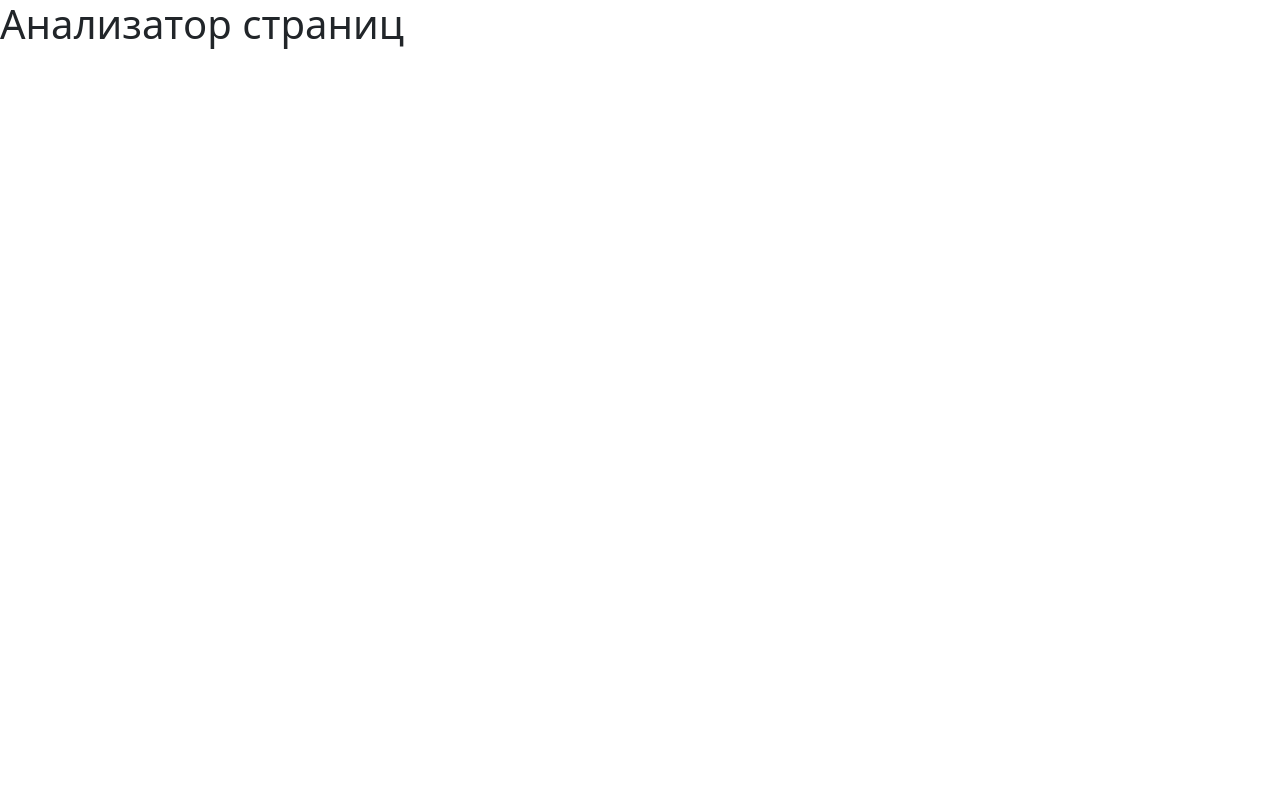
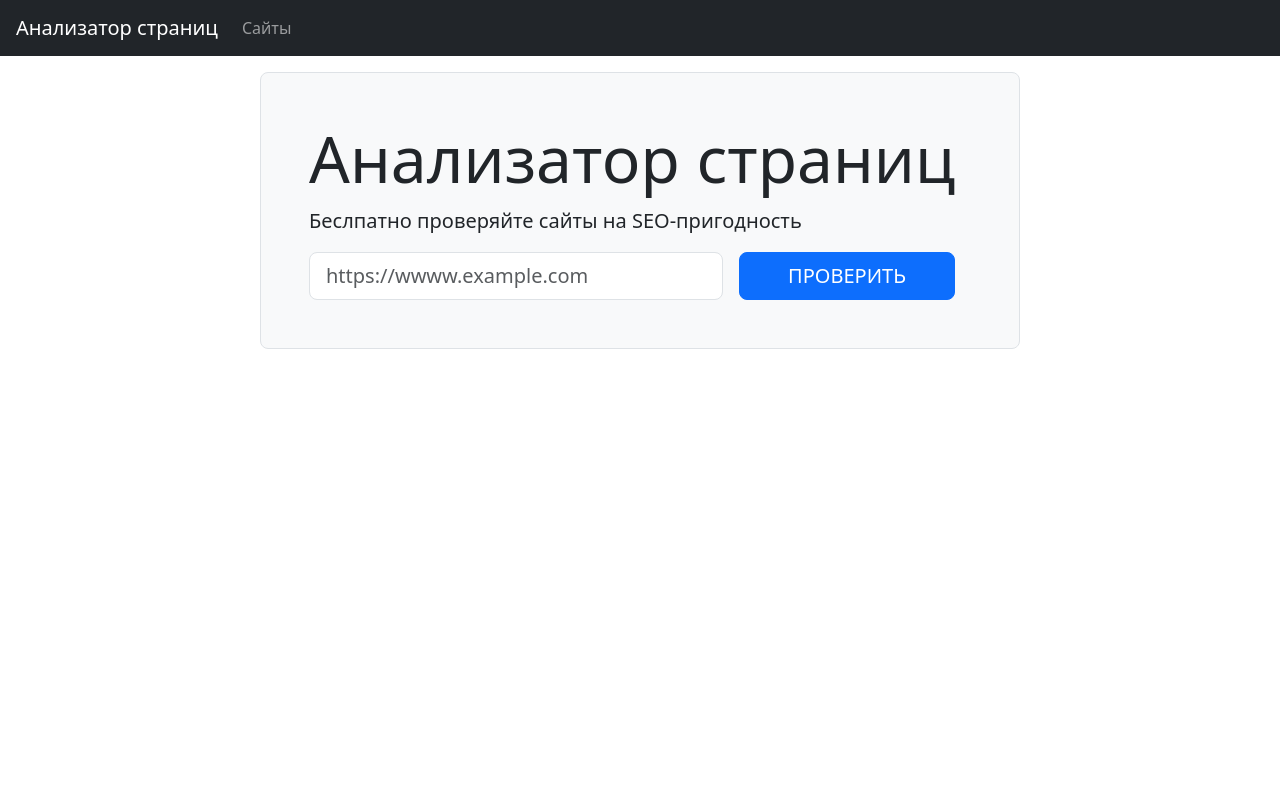
Before and after one commit to Krushovice/python-project-83, a Flask app: page / in a window 1280 px wide. Before the commit the page is almost empty. Run offline with Flask 2, Linux system fonts and the light colour scheme.

Commit message:
Создан макет главной страницы по шаблону

```diff
--- a/page_analyzer/templates/index.html
+++ b/page_analyzer/templates/index.html
@@ -6,8 +6,33 @@
     <link href="https://cdn.jsdelivr.net/npm/bootstrap@5.3.2/dist/css/bootstrap.min.css" rel="stylesheet" integrity="sha384-T3c6CoIi6uLrA9TneNEoa7RxnatzjcDSCmG1MXxSR1GAsXEV/Dwwykc2MPK8M2HN" crossorigin="anonymous">
     <title>Анализатор страниц</title>
   </head>
-  <body>
-    <h1>Анализатор страниц</h1>
+  <body class="min-vh-100 d-flex flex-column">
+    <header class="flex-shrink-0">
+      <nav class="navbar navbar-expand-md navbar-dark bg-dark px-3">
+        <a class="navbar-brand" href="/">Анализатор страниц</a>
+        <div id="navbarNav">
+          <ul class="navbar-nav">
+            <li class="nav-item">
+              <a class="nav-link" href="/urls">Сайты</a>
+            </li>
+          </ul>
+        </div>
+      </nav>
+    </header>
+    <main class ="flex-grow-1">
+      <div class="container-lg mt-3">
+        <h1></h1>
+        <div class="row">
+          <div class="col-12 col-md-10 col-lg-8 mx-auto border rounded-3 bg-light p-5">
+            <h1 class="display-3">Анализатор страниц</h1>
+            <p class="lead">Беслпатно проверяйте сайты на SEO-пригодность</p>
+            <form action="/urls " method="post" class="d-flex justify-content-center" required>
+              <input type="text" name="url" placeholder="https://wwww.example.com" value class="form-control form-control-lg">
+              <input type="submit" class="btn btn-primary btn-lg ms-3 px-5 text-uppercase mx-3" value="Проверить">
+            </form>
+          </div>
+        </div>
+    </main>
     <script src="https://cdn.jsdelivr.net/npm/bootstrap@5.3.2/dist/js/bootstrap.bundle.min.js" integrity="sha384-C6RzsynM9kWDrMNeT87bh95OGNyZPhcTNXj1NW7RuBCsyN/o0jlpcV8Qyq46cDfL" crossorigin="anonymous"></script>
   </body>
 </html>
```
